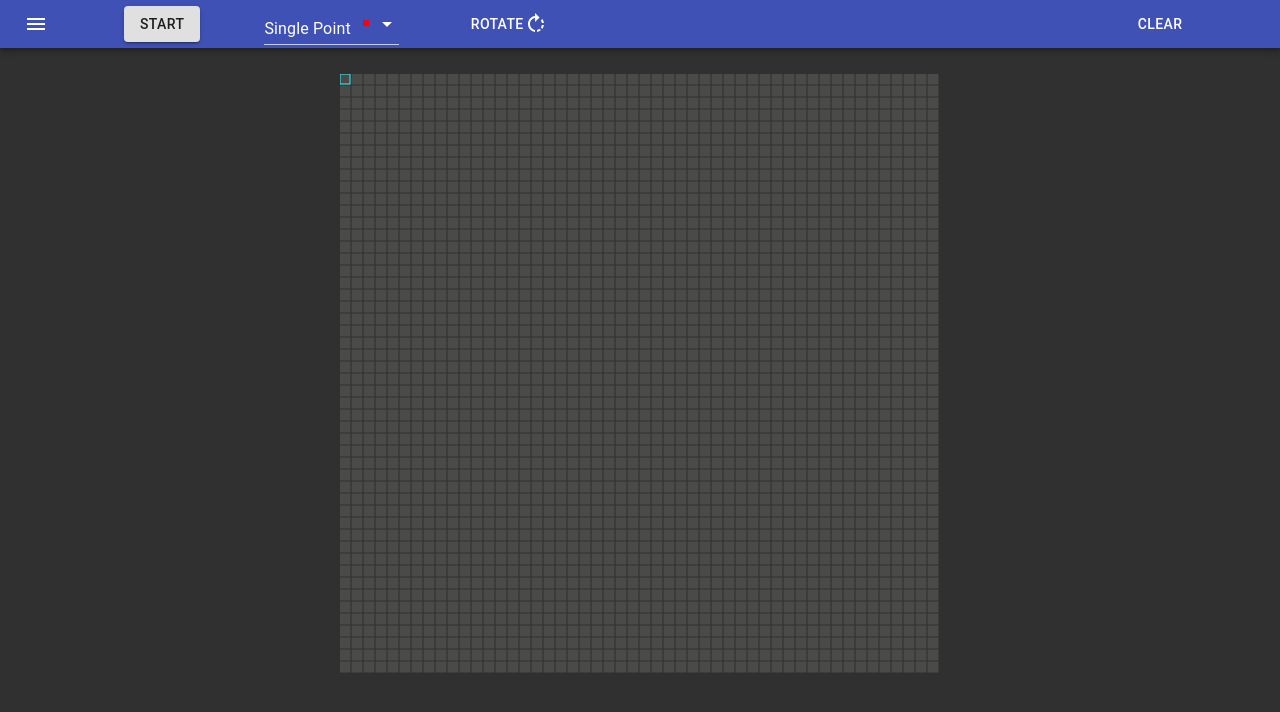
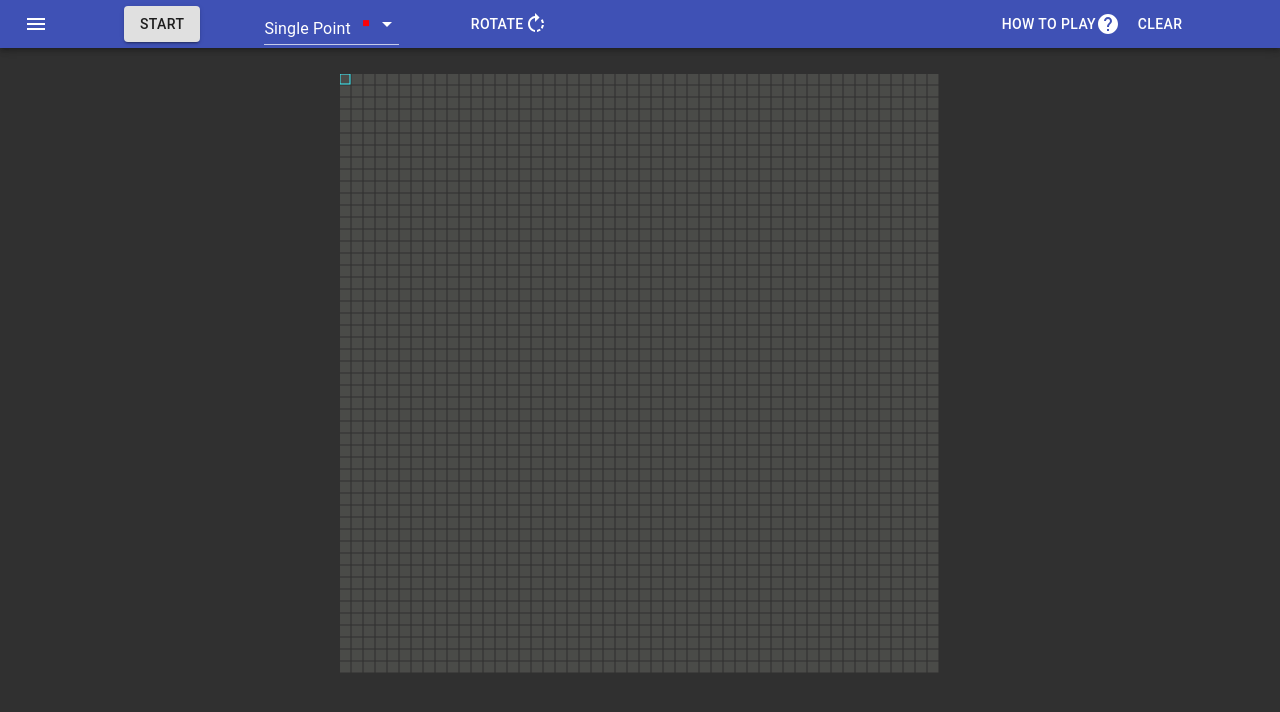
Before and after one commit to Neuman968/neuman-gameoflife, a React (Create React App) app: page / in a window 1280 px wide. Shown: the top 712 px of the page. Built offline with nearby package versions, Linux system fonts and the light colour scheme.

Commit message:
Wip on adding a how to play menu

```diff
--- a/src/components/WorldControls.js
+++ b/src/components/WorldControls.js
@@ -10,6 +10,7 @@ import SwipeableDrawer from "@material-ui/core/SwipeableDrawer";
 import AppDrawerContents from "./AppDrawerContents";
 import CellSelectorMenu from "./CellSelectorMenu";
 import RotateRightIcon from '@material-ui/icons/RotateRight';
+import HelpIcon from '@material-ui/icons/Help';
 
 const useStyles = makeStyles((theme) => ({
     root: {
@@ -126,6 +127,10 @@ const WorldControls = (props) => {
                             <RotateRightIcon/>
                         </Button>
                         <div className={classes.title}/>
+                        <Button style={{ fontSize: "14px"}}>
+                            How to Play
+                            <HelpIcon/>
+                        </Button>
                         <Button
                             className={classes.menuItem}
                             onClick={props.clearWorld}
```
